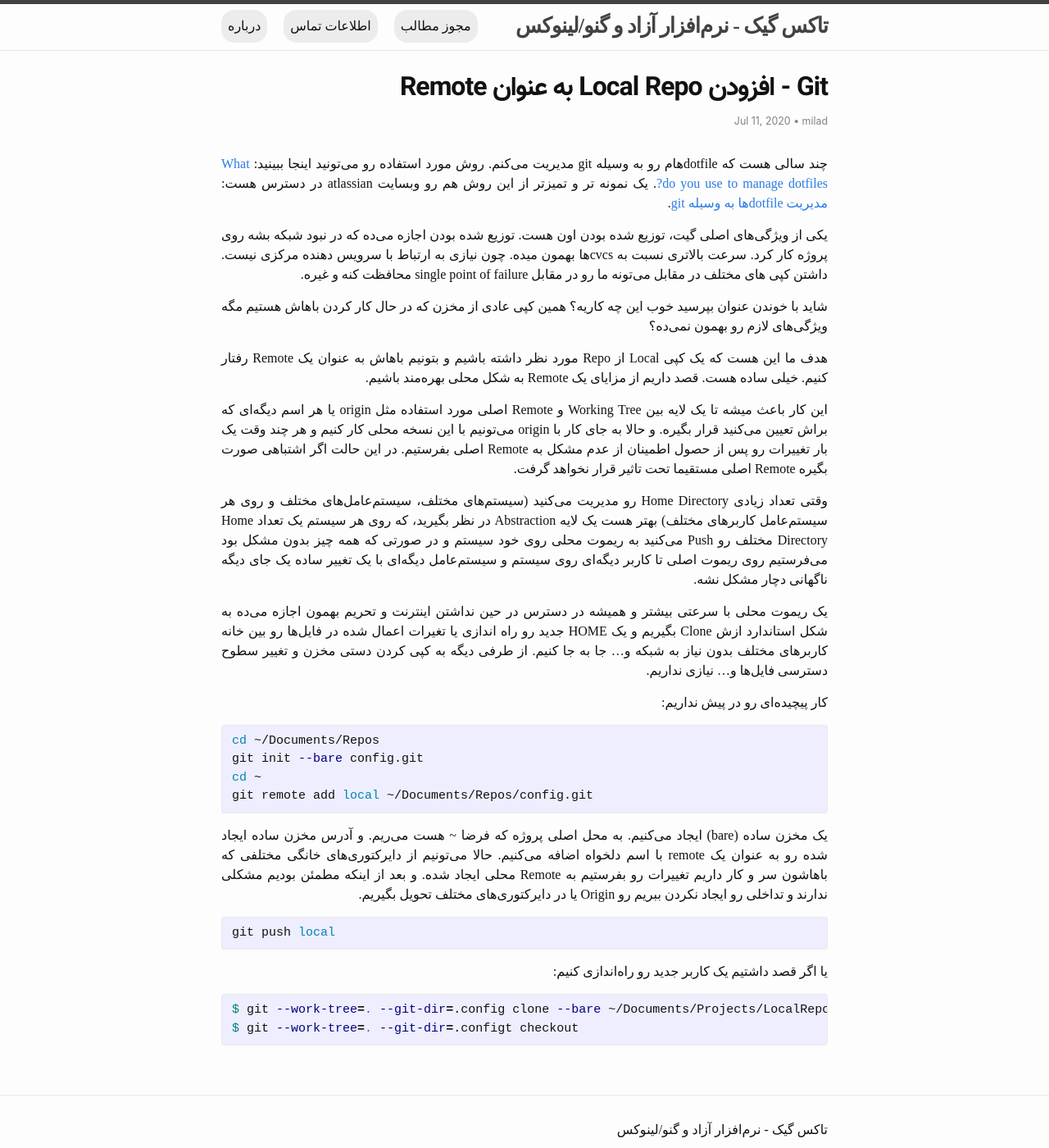
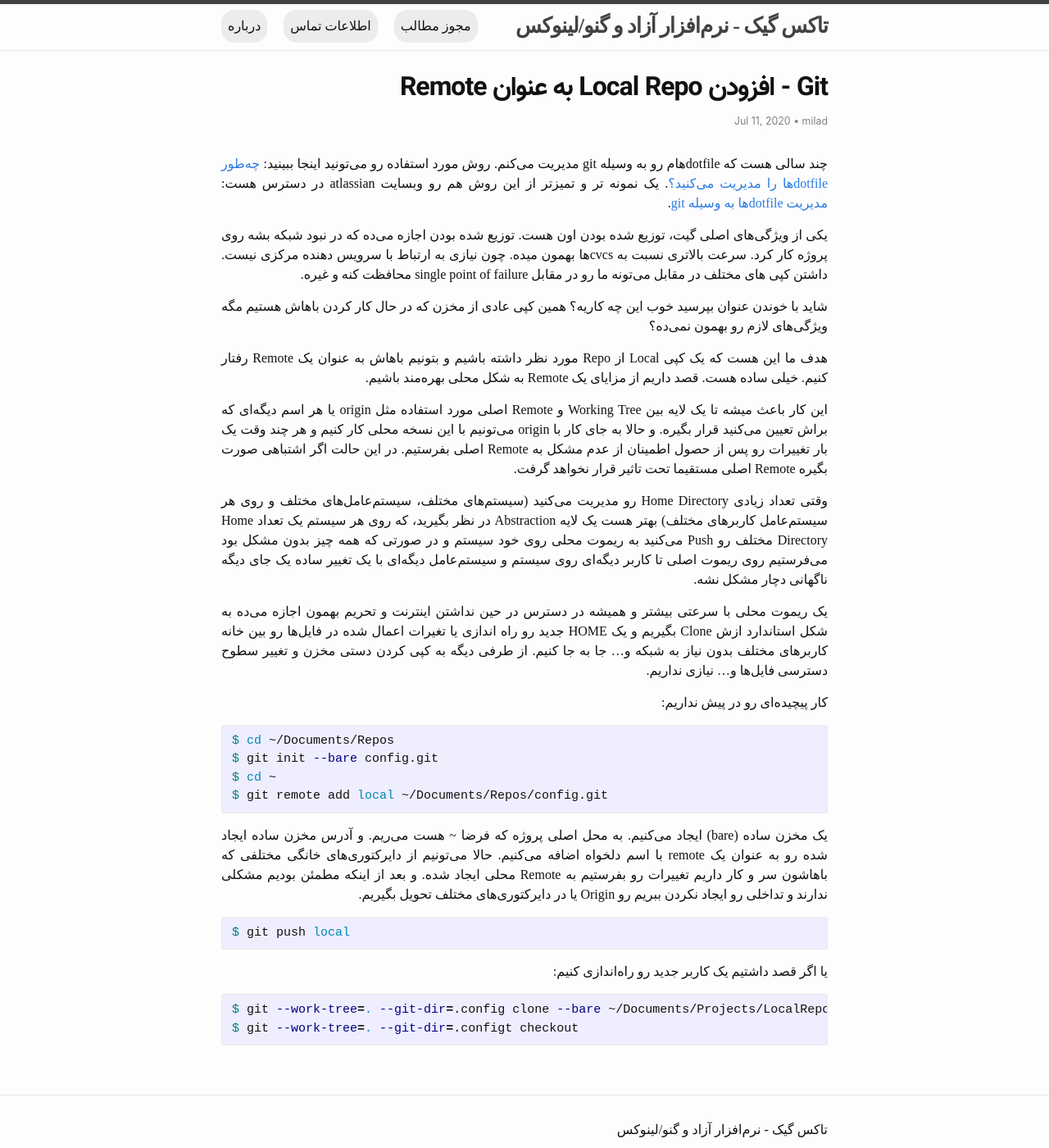
Before and after one commit to Ravexina/tuxgeek, a Jekyll site: the page built from _posts/2020-07-11-local-git-repo.md, in a window 1280 px wide and 1400 px high. Shown: the whole window at 82% size. Built offline with Jekyll 4.4.1, drawn with Linux system fonts in a browser that asks for light colours; some web fonts are replaced.

Commit message:
Improvment in style

```diff
--- a/_posts/2020-07-11-local-git-repo.md
+++ b/_posts/2020-07-11-local-git-repo.md
@@ -11,7 +11,7 @@ categories:
 ---
 
 
-چند سالی هست که dotfileهام رو به وسیله git مدیریت می‌کنم. روش مورد استفاده رو می‌تونید اینجا ببینید: [What do you use to manage dotfiles?](https://news.ycombinator.com/item?id=11070797). یک نمونه تر و تمیزتر از این روش هم رو وبسایت atlassian در دسترس هست: [مدیریت dotfileها به وسیله git](https://developer.atlassian.com/blog/2016/02/best-way-to-store-dotfiles-git-bare-repo/).
+چند سالی هست که dotfileهام رو به وسیله git مدیریت می‌کنم. روش مورد استفاده رو می‌تونید اینجا ببینید: [چه‌طور dotfileها را مدیریت می‌کنید؟](https://news.ycombinator.com/item?id=11070797). یک نمونه تر و تمیزتر از این روش هم رو وبسایت atlassian در دسترس هست: [مدیریت dotfileها به وسیله git](https://developer.atlassian.com/blog/2016/02/best-way-to-store-dotfiles-git-bare-repo/).
 
 
 یکی از ویژگی‌های اصلی گیت، توزیع شده بودن اون هست. توزیع شده بودن اجازه می‌ده که در نبود شبکه بشه روی پروژه کار کرد. سرعت بالاتری نسبت به cvcs‌ها بهمون میده. چون نیازی به ارتباط با سرویس دهنده مرکزی نیست. داشتن کپی های مختلف در مقابل می‌تونه ما رو در مقابل single point of failure محافظت کنه و غیره.
@@ -35,16 +35,16 @@ categories:
 کار پیچیده‌ای رو در پیش نداریم:
 
 {% highlight bash %}
-cd ~/Documents/Repos
-git init --bare config.git
-cd ~
-git remote add local ~/Documents/Repos/config.git
+$ cd ~/Documents/Repos
+$ git init --bare config.git
+$ cd ~
+$ git remote add local ~/Documents/Repos/config.git
 {% endhighlight %}
 
 یک مخزن ساده (bare) ایجاد می‌کنیم. به محل اصلی پروژه که فرضا ~ هست می‌ریم. و آدرس مخزن ساده ایجاد شده رو به عنوان یک remote با اسم دلخواه اضافه می‌کنیم. حالا می‌تونیم از دایرکتوری‌های خانگی مختلفی که باهاشون سر و کار داریم تغییرات رو بفرستیم به Remote محلی ایجاد شده. و بعد از اینکه مطمئن بودیم مشکلی ندارند و تداخلی رو ایجاد نکردن ببریم رو Origin یا در دایرکتوری‌های مختلف تحویل بگیریم.
 
 {% highlight bash %}
-git push local
+$ git push local
 {% endhighlight %}
 
 یا اگر قصد داشتیم یک کاربر جدید رو راه‌اندازی کنیم:
```
